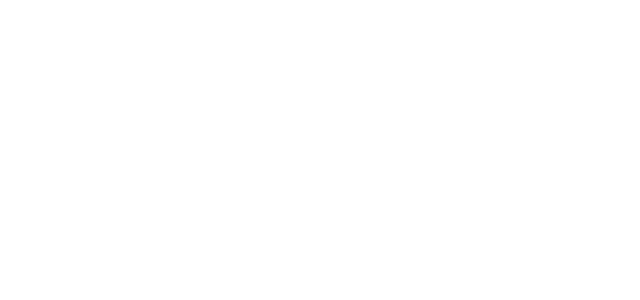
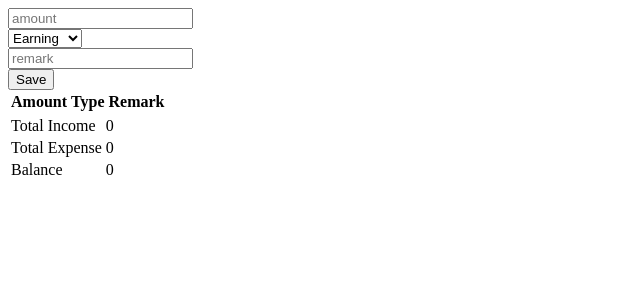
Before and after one commit to Rishabh157/mern-aug20, a React (Create React App) app: page /balance in a window 1280 px wide. Shown: the top 300 px of the page, without its empty margins (0-640 px from the left). Built offline with nearby package versions, Linux system fonts and the light colour scheme; the HTML template or start-up script is replaced by a standard one.

Commit message:
balance sheet

```diff
--- a/src/App.js
+++ b/src/App.js
@@ -2,6 +2,7 @@
 import Home from './pages/Home'
 import Portfolio from './pages/Portfolio'
 import Addportfolio from './pages/Addportfolio'
+import Balancesheet from './pages/Balancesheet'
 
 import './assets/css/style.css'
 
@@ -11,6 +12,7 @@
   render() {
     return (
       <Router>
+        <Route path="/balance" component={Balancesheet}/>
         <Route path="/" component={Home} exact/>
         <Route path="/portfolio" component={Portfolio} />
         <Route path="/add-portfolio" component={Addportfolio} />
--- /dev/null
+++ b/src/pages/Balancesheet.js
@@ -0,0 +1,151 @@
+import React, { Component } from 'react'
+
+export default class Balancesheet extends Component {
+    constructor(props) {
+        super(props)
+
+        this.state = {
+            amount: "",
+            type: "income",
+            remark: "",
+            transactions: [
+                // { amount: 1000, type: "income", remark: "Salary" },
+            ]
+        }
+    }
+
+
+    getCalculation = () => {
+        let txns = [...this.state.transactions]
+        // let incomes = txns.filter((el)=>el.type=="income")
+        // let expenses = txns.filter((el)=>el.type=="expense")
+
+        // console.table(incomes)
+        // console.table(expenses)
+
+        // let sumOfInc = incomes.reduce((el1, el2)=>el1.amount+el2.amount)
+        // let sumOfExp = expenses.reduce((el1, el2)=>el1.amount+el2.amount)
+
+        let inc = 0;
+        let exp = 0;
+        txns.forEach(e => {
+            if (e.type == "income") {
+                inc += e.amount
+            } else {
+                exp += e.amount
+            }
+        })
+
+        return {
+            "income": inc,
+            "expense": exp,
+            "balance": inc - exp
+        }
+
+    }
+
+    saveTxns = ()=>{
+        let {amount, type, remark} = this.state
+        console.log(this.state)
+        let txn = { amount:parseInt(amount), type, remark}
+        let txns = [...this.state.transactions]
+        txns.push(txn)
+        this.setState({transactions:txns, amount:"", type:"income", remark:""})
+    }
+
+
+
+
+
+    render() {
+        let calc = this.getCalculation()
+        return (
+            <div className="container">
+                <div className="row mt-5">
+                    <div className="col-md-3">
+                        <input
+                            type="number"
+                            className="form-control"
+                            placeholder="amount"
+                            value={this.state.amount}
+                            onChange={(e) => this.setState({ amount: e.target.value })}
+                        ></input>
+                    </div>
+                    <div className="col-md-3">
+                        <select
+                            className="form-control"
+                            value={this.state.type}
+                            onChange={(e) => this.setState({ type: e.target.value })}
+                        >
+                            <option value="income">Earning</option>
+                            <option value="expense">Expense</option>
+                        </select>
+                    </div>
+                    <div className="col-md-3">
+                        <input
+                            type="text"
+                            className="form-control"
+                            placeholder="remark"
+                            value={this.state.remark}
+                            onChange={(e) => this.setState({ remark: e.target.value })}
+                        ></input>
+                    </div>
+                    <div className="col-md-3">
+                        <button
+                        className="btn btn-block btn-primary"
+                        onClick={this.saveTxns}
+                        >Save</button>
+                    </div>
+                </div>
+
+                <div className="row mt-5">
+                    <div className="col-md-12">
+                        <table className="table">
+                            <thead>
+                                <tr>
+                                    <th>Amount</th>
+                                    <th>Type</th>
+                                    <th>Remark</th>
+                                </tr>
+
+                            </thead>
+                            <tbody>
+                                {this.state.transactions.map((e, index) => {
+                                    return (<tr key={index}>
+                                        <td>{e.amount}</td>
+                                        <td>{e.type}</td>
+                                        <td>{e.remark}</td>
+                                    </tr>)
+                                })}
+                            </tbody>
+                        </table>
+                    </div>
+                </div>
+
+
+                <div className="row mt-5">
+                    <div className="col-md-6">
+                        <table className="table">
+                            <tbody>
+                                <tr>
+                                    <td>Total Income</td>
+                                    <td>{calc.income}</td>
+                                </tr>
+
+                                <tr>
+                                    <td>Total Expense</td>
+                                    <td>{calc.expense}</td>
+                                </tr>
+
+                                <tr>
+                                    <td>Balance</td>
+                                    <td>{calc.balance}</td>
+                                </tr>
+                            </tbody>
+                        </table>
+                    </div>
+                </div>
+            </div>
+        )
+    }
+}
```
Also changed, not shown: src/pages/Addportfolio.js (line endings or trailing spaces), 1 other file (tests, documents, lock files or other folders).
